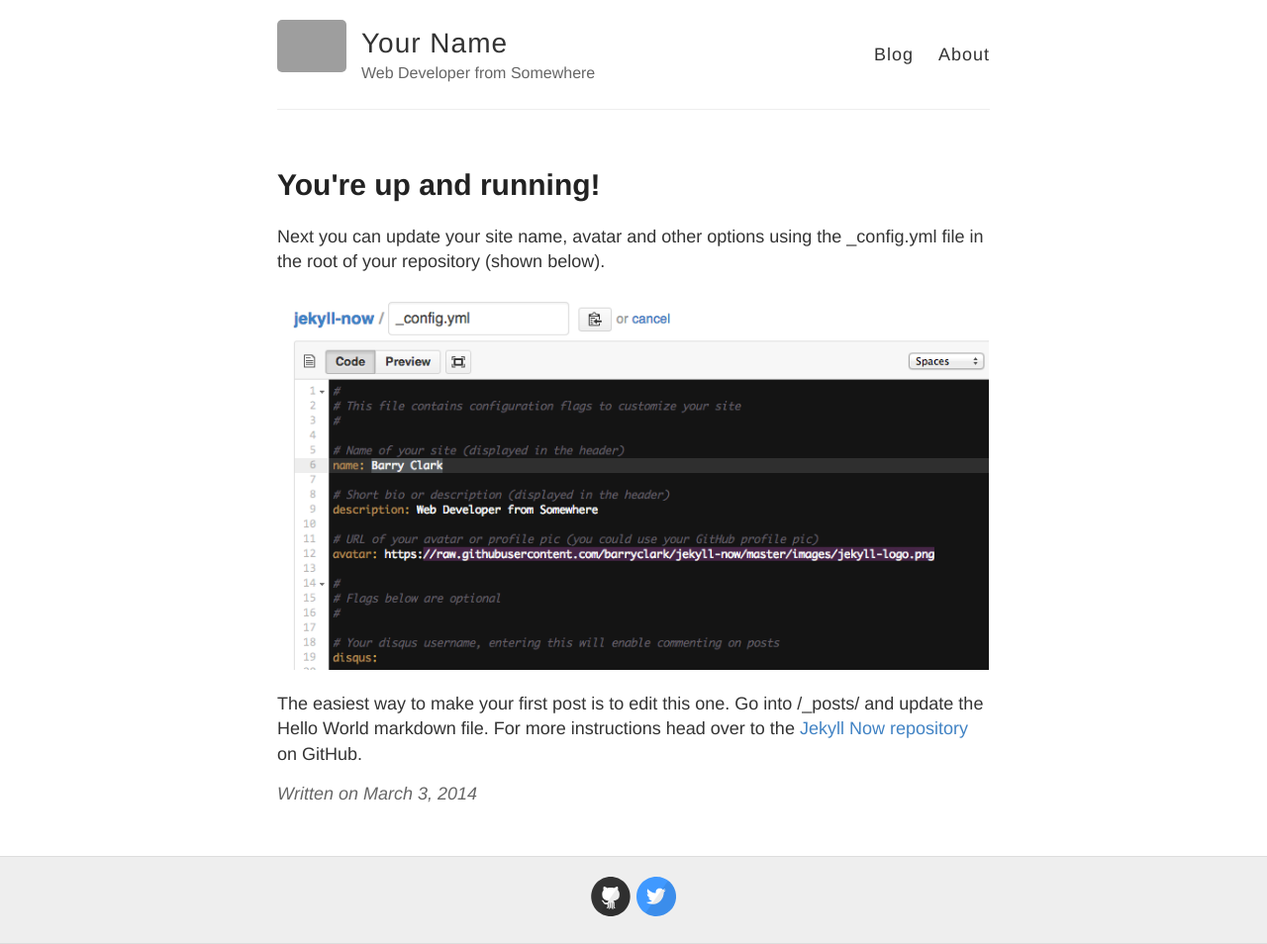
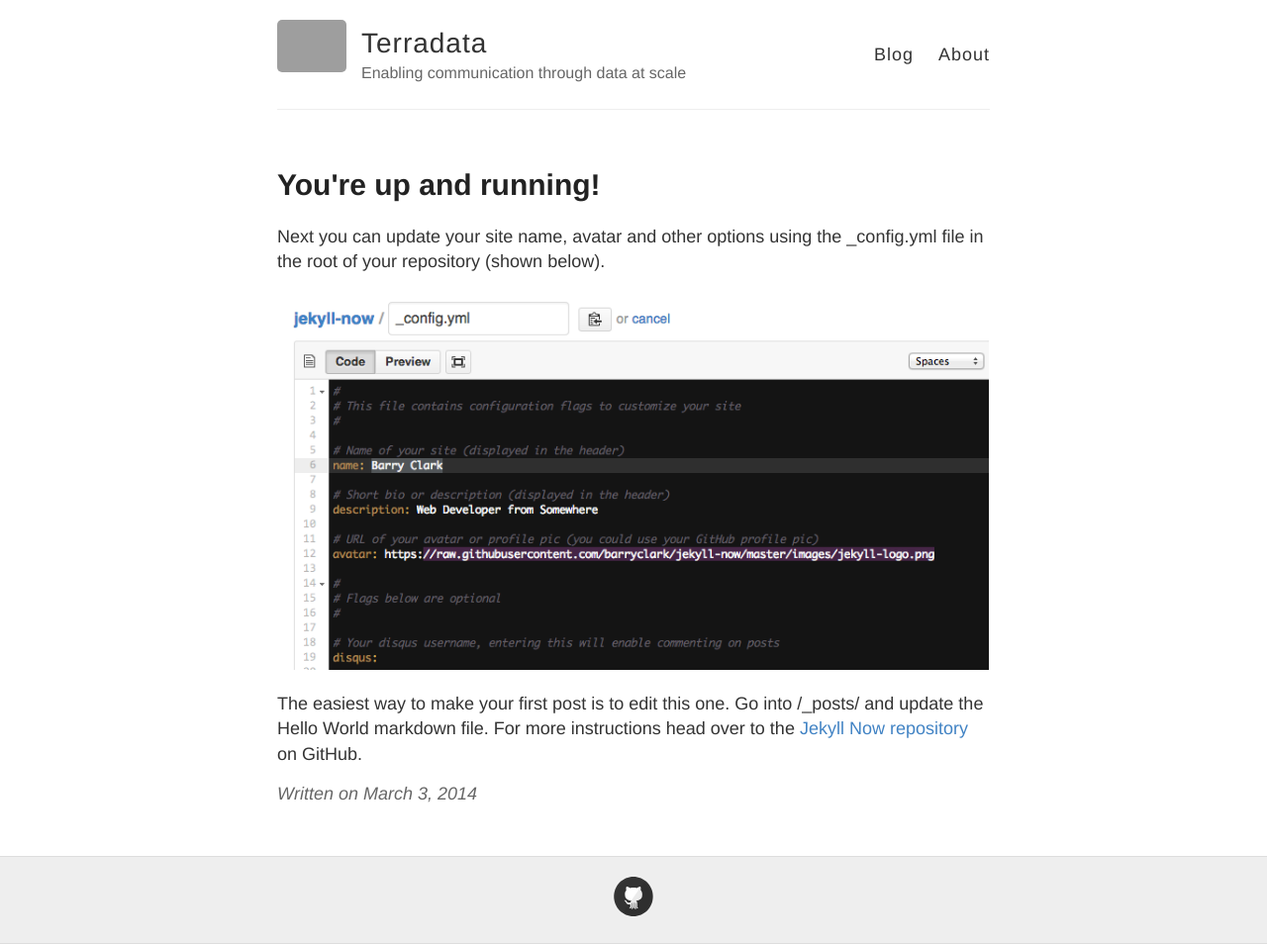
Before and after one commit to terradata-gateway/terradata-gateway.github.io, a Jekyll site: the page built from _posts/2014-3-3-Hello-World.md, in a window 1280 px wide. Shown: the whole page at 99% size. Built offline with Jekyll 4.4.1, drawn with Linux system fonts in a browser that asks for light colours; grey boxes are pictures that could not be loaded.

Commit message:
Update _config.yml

```diff
--- a/_config.yml
+++ b/_config.yml
@@ -3,10 +3,10 @@
 #
 
 # Name of your site (displayed in the header)
-name: Your Name
+name: Terradata
 
 # Short bio or description (displayed in the header)
-description: Web Developer from Somewhere
+description: Enabling communication through data at scale
 
 # URL of your avatar or profile pic (you could use your GitHub profile pic)
 avatar: https://raw.githubusercontent.com/barryclark/jekyll-now/master/images/jekyll-logo.png
@@ -21,12 +21,12 @@ footer-links:
   email:
   facebook:
   flickr:
-  github: barryclark/jekyll-now
+  github: https://github.com/terradata-gateway
   instagram:
   linkedin:
   pinterest:
   rss: # just type anything here for a working RSS icon
-  twitter: jekyllrb
+  twitter:
   stackoverflow: # your stackoverflow profile, e.g. "users/50476/bart-kiers"
   youtube: # channel/<your_long_string> or user/<user-name>
   googleplus: # anything in your profile username that comes after plus.google.com/
```
